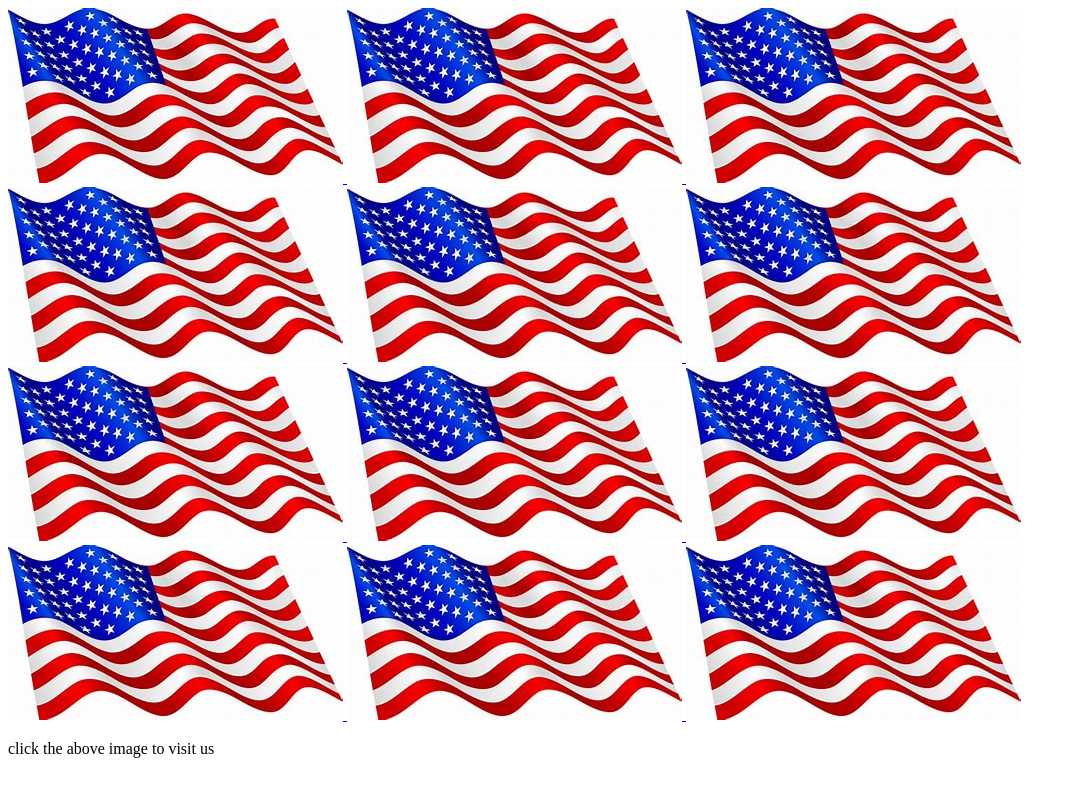
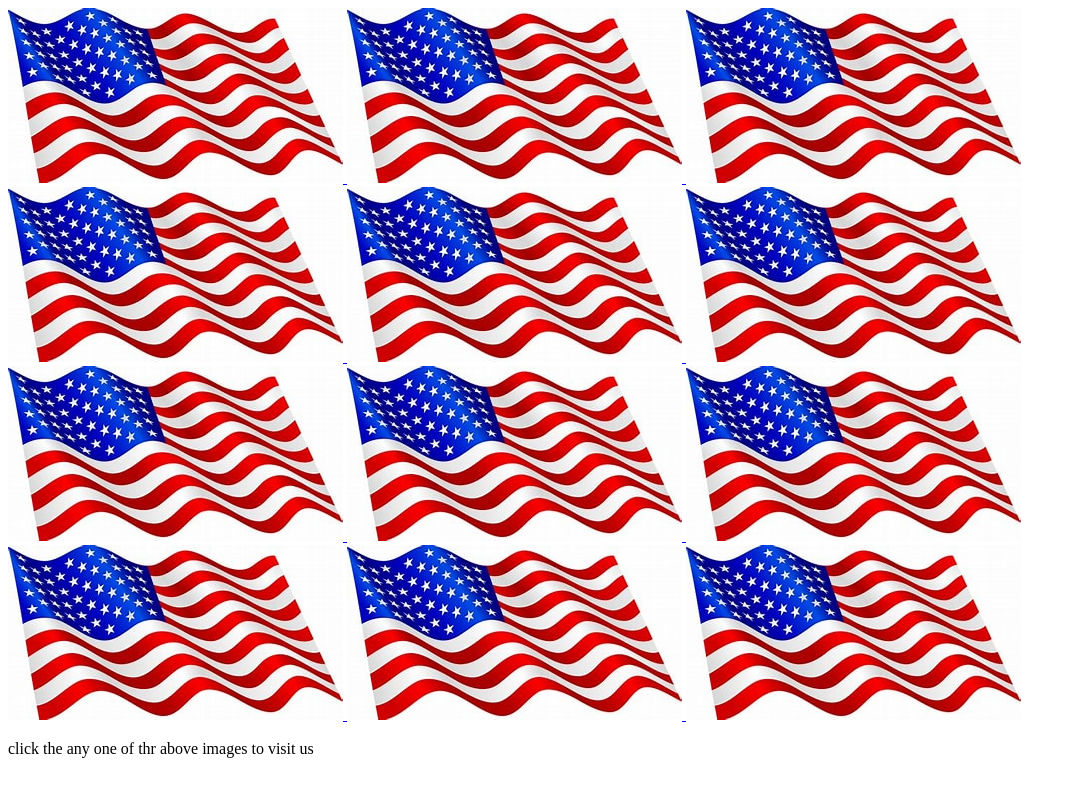
Before and after one commit to manjulabai/MyUSA, a plain HTML site: page index.htm in a window 1280 px wide. Shown: the whole page, without its empty margins (0-1076 px from the left). Drawn offline with Linux system fonts and the light colour scheme.

Commit message:
Update index.htm

```diff
--- a/index.htm
+++ b/index.htm
@@ -50,7 +50,7 @@
 <a href="https://uscis.gov/">
   <img src="usflag1.png">
 </a>
-<p>click the above image to visit us</p>
+<p>click the any one of thr above images to visit us</p>
 </body>
 </html>
 </body>
```
